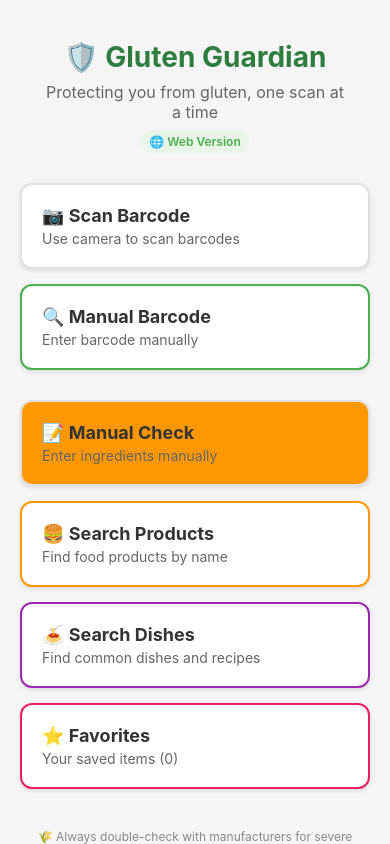
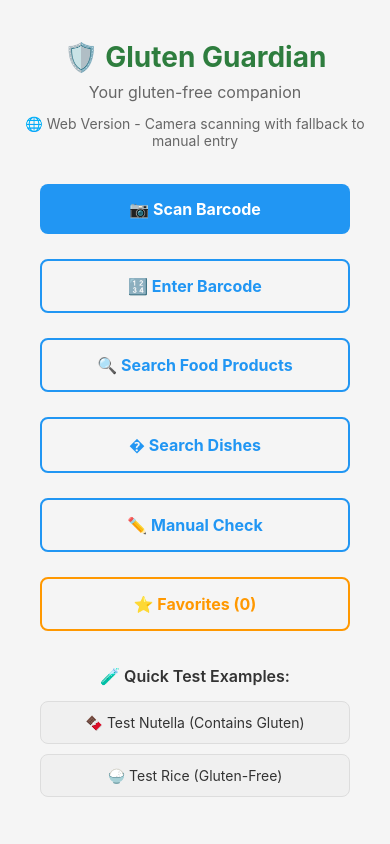
Before and after one commit to kevint024/gluten-guardian, a React Native app: screen / in a window 390 px wide. Built offline with nearby package versions, Linux system fonts and the light colour scheme.

Commit message:
Major web version improvements: Fix dialog spam, auto-start camera, improve dish search, match original UI

```diff
--- a/App-Web.js
+++ b/App-Web.js
@@ -182,13 +182,28 @@ export default function App() {
   const [isScanning, setIsScanning] = useState(false);
   const [cameraError, setCameraError] = useState(null);
   const [scannedBarcode, setScannedBarcode] = useState('');
+  const [lastErrorTime, setLastErrorTime] = useState(0); // Prevent error spam
   const scannerRef = useRef(null);
 
   useEffect(() => {
     loadFavorites();
     loadCache();
 
-    // Cleanup scanner when component unmounts
+    // Auto-start camera when on camera screen
+    if (currentScreen === 'camera' && !isScanning && !cameraError) {
+      startScanner();
+    }
+
+    // Cleanup scanner when component unmounts or leaving camera screen
+    return () => {
+      if (currentScreen !== 'camera') {
+        stopScanner();
+      }
+    };
+  }, [currentScreen]);
+
+  useEffect(() => {
+    // Cleanup on component unmount
     return () => {
       stopScanner();
     };
@@ -204,15 +219,6 @@ export default function App() {
       setIsScanning(true);
       setCameraError(null);
       setScannedBarcode('');
-
-      // Request camera permission
-      const stream = await navigator.mediaDevices.getUserMedia({
-        video: {
-          facingMode: 'environment', // Use back camera if available
-          width: { ideal: 640 },
-          height: { ideal: 480 }
-        }
-      });
 
       // Initialize Quagga scanner
       Quagga.init({
@@ -221,9 +227,9 @@ export default function App() {
           type: 'LiveStream',
           target: scannerRef.current,
           constraints: {
-            width: 640,
-            height: 480,
-            facingMode: 'environment'
+            width: { ideal: 640, min: 320 },
+            height: { ideal: 480, min: 240 },
+            facingMode: 'environment' // Use back camera if available
           }
         },
         decoder: {
@@ -232,22 +238,21 @@ export default function App() {
             'ean_reader',
             'ean_8_reader',
             'code_39_reader',
-            'code_39_vin_reader',
-            'codabar_reader',
             'upc_reader',
-            'upc_e_reader',
-            'i2of5_reader'
+            'upc_e_reader'
           ]
         },
         locate: true,
         locator: {
           halfSample: true,
           patchSize: 'medium'
-        }
+        },
+        numOfWorkers: 1,
+        frequency: 10
       }, (err) => {
         if (err) {
           console.error('Quagga initialization error:', err);
-          setCameraError('Failed to initialize camera scanner');
+          setCameraError('Failed to initialize camera scanner. Please try manual barcode entry.');
           setIsScanning(false);
           return;
         }
@@ -258,20 +263,24 @@ export default function App() {
         // Listen for barcode detection
         Quagga.onDetected((result) => {
           const code = result.codeResult.code;
-          if (code && code.length >= 8) { // Valid barcode length
+          if (code && code.length >= 8 && code.length <= 18) { // Valid barcode length
             setScannedBarcode(code);
-            stopScanner();
 
             // Auto-analyze the scanned barcode
             fetchProductData(code);
             switchToScreen('result');
+
+            // Stop scanner after successful scan
+            setTimeout(() => {
+              stopScanner();
+            }, 100);
           }
         });
       });
 
     } catch (error) {
       console.error('Camera access error:', error);
-      setCameraError('Camera access denied or not available');
+      setCameraError('Camera access denied or not available. Please allow camera access or use manual barcode entry.');
       setIsScanning(false);
     }
   };
@@ -468,13 +477,22 @@ export default function App() {
         const result = analyzeIngredients(product.ingredients_text);
         setAnalysisResult(result);
       } else {
-        webAlert('Product Not Found', 'This product is not in the Open Food Facts database.');
+        // Prevent spam by checking time since last error
+        const now = Date.now();
+        if (now - lastErrorTime > 3000) { // 3 second cooldown
+          setLastErrorTime(now);
+          webAlert('Product Not Found', 'This product is not in the Open Food Facts database. Try entering the barcode manually.');
+        }
         setProductData(null);
         setAnalysisResult(null);
       }
     } catch (error) {
       console.error('Error fetching product data:', error);
+      const now = Date.now();
+      if (now - lastErrorTime > 3000) { // 3 second cooldown
+        setLastErrorTime(now);
         webAlert('Error', 'Failed to fetch product information. Please check your internet connection.');
+      }
       setProductData(null);
       setAnalysisResult(null);
     } finally {
@@ -540,20 +558,77 @@ export default function App() {
     setSearchResults([]);
 
     try {
-      // Search local database first
+      let searchResults = [];
+
+      // 1. Search local database first
       const localResults = Object.keys(DISH_DATABASE)
         .filter(dish => dish.toLowerCase().includes(searchTerm.toLowerCase()))
         .map(dish => ({
           name: dish,
           ingredients: DISH_DATABASE[dish].ingredients,
           status: DISH_DATABASE[dish].status,
-          description: DISH_DATABASE[dish].description
+          description: DISH_DATABASE[dish].description,
+          source: 'Local Database'
         }));
 
-      validateAndSetSearchResults(localResults, 'dish');
+      searchResults = [...localResults];
+
+      // 2. Try MealDB API (Free, no key required)
+      if (searchResults.length < 4) {
+        try {
+          console.log('🔍 Searching MealDB for:', searchTerm);
+          const mealDBResponse = await fetch(`https://www.themealdb.com/api/json/v1/1/search.php?s=${encodeURIComponent(searchTerm)}`);
+          const mealDBData = await mealDBResponse.json();
+
+          if (mealDBData.meals && mealDBData.meals.length > 0) {
+            console.log(`✅ MealDB found ${mealDBData.meals.length} recipes`);
+
+            const mealDBResults = mealDBData.meals.slice(0, 4).map(meal => {
+              const ingredients = [];
+              for (let i = 1; i <= 20; i++) {
+                const ingredient = meal[`strIngredient${i}`];
+                if (ingredient && ingredient.trim()) {
+                  ingredients.push(ingredient.trim().toLowerCase());
+                }
+              }
+
+              const ingredientsText = ingredients.join(', ');
+              const analysis = analyzeIngredients(ingredientsText);
+
+              return {
+                name: meal.strMeal,
+                ingredients: ingredientsText,
+                status: analysis.status,
+                description: `${meal.strCategory} dish from ${meal.strArea}`,
+                source: 'MealDB',
+                image: meal.strMealThumb
+              };
+            });
+
+            searchResults = [...searchResults, ...mealDBResults.filter(result =>
+              result.ingredients && result.ingredients.trim() &&
+              !searchResults.some(existing => existing.name.toLowerCase() === result.name.toLowerCase())
+            )];
+          }
+        } catch (mealDBError) {
+          console.log('MealDB API not available:', mealDBError.message);
+        }
+      }
+
+      // 3. Fallback: Add some common dishes if no results found
+      if (searchResults.length === 0) {
+        const fallbackDishes = [
+          { name: 'No results found', ingredients: '', status: 'unknown', description: 'Try a different search term' }
+        ];
+        searchResults = fallbackDishes;
+      }
+
+      validateAndSetSearchResults(searchResults.slice(0, 8), 'dish');
+
     } catch (error) {
       console.error('Error searching dishes:', error);
       validateAndSetSearchResults([], 'dish');
+      webAlert('Error', 'Failed to search for dishes. Please check your internet connection.');
     } finally {
       setLoading(false);
     }
@@ -591,62 +666,76 @@ export default function App() {
 
   const renderHomeScreen = () => (
     <ScrollView style={styles.container} contentContainerStyle={styles.scrollContent}>
-      <StatusBar style="auto" />
       <View style={styles.header}>
         <Text style={styles.title}>🛡️ Gluten Guardian</Text>
-        <Text style={styles.subtitle}>Protecting you from gluten, one scan at a time</Text>
-        {Platform.OS === 'web' && (
-          <Text style={styles.webBadge}>🌐 Web Version</Text>
-        )}
-      </View>
-
-      <View style={styles.menuContainer}>
-        <TouchableOpacity
-          style={[styles.menuButton, styles.cameraButton]}
+        <Text style={styles.subtitle}>Your gluten-free companion</Text>
+        <Text style={styles.note}>🌐 Web Version - Camera scanning with fallback to manual entry</Text>
+      </View>
+
+      <View style={styles.buttonContainer}>
+        <TouchableOpacity
+          style={[styles.button, styles.primaryButton]}
           onPress={() => switchToScreen('camera')}
         >
-          <Text style={styles.menuButtonText}>📷 Scan Barcode</Text>
-          <Text style={styles.menuButtonSubtext}>Use camera to scan barcodes</Text>
-        </TouchableOpacity>
-
-        <TouchableOpacity
-          style={[styles.menuButton, styles.barcodeButton]}
+          <Text style={styles.buttonText}>📷 Scan Barcode</Text>
+        </TouchableOpacity>
+
+        <TouchableOpacity
+          style={[styles.button, styles.secondaryButton]}
           onPress={() => switchToScreen('manualBarcode')}
         >
-          <Text style={styles.menuButtonText}>🔍 Manual Barcode</Text>
-          <Text style={styles.menuButtonSubtext}>Enter barcode manually</Text>
-        </TouchableOpacity>
-
-        <TouchableOpacity
-          style={[styles.menuButton, styles.manualButton]}
+          <Text style={[styles.buttonText, styles.secondaryButtonText]}>🔢 Enter Barcode</Text>
+        </TouchableOpacity>
+
+        <TouchableOpacity
+          style={[styles.button, styles.secondaryButton]}
+          onPress={() => switchToScreen('searchFood')}
+        >
+          <Text style={[styles.buttonText, styles.secondaryButtonText]}>🔍 Search Food Products</Text>
+        </TouchableOpacity>
+
+        <TouchableOpacity
+          style={[styles.button, styles.secondaryButton]}
+          onPress={() => switchToScreen('searchDish')}
+        >
+          <Text style={[styles.buttonText, styles.secondaryButtonText]}>�️ Search Dishes</Text>
+        </TouchableOpacity>
+
+        <TouchableOpacity
+          style={[styles.button, styles.secondaryButton]}
           onPress={() => switchToScreen('manual')}
         >
-          <Text style={styles.menuButtonText}>📝 Manual Check</Text>
-          <Text style={styles.menuButtonSubtext}>Enter ingredients manually</Text>
-        </TouchableOpacity>
-
-        <TouchableOpacity
-          style={[styles.menuButton, styles.searchButton]}
-          onPress={() => switchToScreen('searchFood')}
-        >
-          <Text style={styles.menuButtonText}>🍔 Search Products</Text>
-          <Text style={styles.menuButtonSubtext}>Find food products by name</Text>
-        </TouchableOpacity>
-
-        <TouchableOpacity
-          style={[styles.menuButton, styles.dishButton]}
-          onPress={() => switchToScreen('searchDish')}
-        >
-          <Text style={styles.menuButtonText}>🍝 Search Dishes</Text>
-          <Text style={styles.menuButtonSubtext}>Find common dishes and recipes</Text>
-        </TouchableOpacity>
-
-        <TouchableOpacity
-          style={[styles.menuButton, styles.favoritesButton]}
+          <Text style={[styles.buttonText, styles.secondaryButtonText]}>✏️ Manual Check</Text>
+        </TouchableOpacity>
+
+        <TouchableOpacity
+          style={[styles.button, styles.tertiaryButton]}
           onPress={() => switchToScreen('favorites')}
         >
-          <Text style={styles.menuButtonText}>⭐ Favorites</Text>
-          <Text style={styles.menuButtonSubtext}>Your saved items ({favorites.length})</Text>
+          <Text style={[styles.buttonText, styles.tertiaryButtonText]}>⭐ Favorites ({favorites.length})</Text>
+        </TouchableOpacity>
+      </View>
+
+      <View style={styles.testSection}>
+        <Text style={styles.testTitle}>🧪 Quick Test Examples:</Text>
+        <TouchableOpacity
+          style={styles.testButton}
+          onPress={() => {
+            setBarcodeInput('3017620422003');
+            switchToScreen('manualBarcode');
+          }}
+        >
+          <Text style={styles.testButtonText}>🍫 Test Nutella (Contains Gluten)</Text>
+        </TouchableOpacity>
+
+        <TouchableOpacity
+          style={styles.testButton}
+          onPress={() => {
+            setManualIngredients('rice, water, salt');
+            switchToScreen('manual');
+          }}
+        >
+          <Text style={styles.testButtonText}>🍚 Test Rice (Gluten-Free)</Text>
         </TouchableOpacity>
       </View>
 
@@ -662,26 +751,22 @@ export default function App() {
     <ScrollView style={styles.container} contentContainerStyle={styles.scrollContent}>
       <View style={styles.header}>
         <Text style={styles.title}>📷 Camera Scanner</Text>
-        <Text style={styles.subtitle}>Point camera at barcode to scan</Text>
+        <Text style={styles.subtitle}>Point camera at barcode to scan automatically</Text>
       </View>
 
       <View style={styles.cameraContainer}>
         {cameraError ? (
           <View style={styles.errorContainer}>
             <Text style={styles.errorText}>❌ {cameraError}</Text>
-            <Text style={styles.errorSubtext}>
-              Try manual barcode entry instead, or check camera permissions.
-            </Text>
 
             <TouchableOpacity
               style={[styles.button, styles.manualButton]}
               onPress={() => switchToScreen('manualBarcode')}
             >
-              <Text style={styles.buttonText}>Manual Entry Instead</Text>
+              <Text style={styles.buttonText}>📝 Manual Barcode Entry</Text>
             </TouchableOpacity>
           </View>
         ) : (
-          <>
           <View style={styles.scannerContainer}>
             <div
               ref={scannerRef}
@@ -700,7 +785,7 @@ export default function App() {
             {isScanning && (
               <View style={styles.scanningOverlay}>
                 <Text style={styles.scanningText}>🔍 Scanning for barcodes...</Text>
-                  <Text style={styles.scanningSubtext}>Position barcode in camera view</Text>
+                <Text style={styles.scanningSubtext}>Hold barcode steady in camera view</Text>
               </View>
             )}
 
@@ -709,33 +794,14 @@ export default function App() {
                 <Text style={styles.scannedText}>✅ Scanned: {scannedBarcode}</Text>
               </View>
             )}
-            </View>
-
-            <View style={styles.cameraControls}>
-              {!isScanning ? (
-                <TouchableOpacity
-                  style={[styles.button, styles.startScanButton]}
-                  onPress={startScanner}
-                >
-                  <Text style={styles.buttonText}>📷 Start Camera</Text>
-                </TouchableOpacity>
-              ) : (
-                <TouchableOpacity
-                  style={[styles.button, styles.stopScanButton]}
-                  onPress={stopScanner}
-                >
-                  <Text style={styles.buttonText}>⏹️ Stop Scanning</Text>
-                </TouchableOpacity>
-              )}
 
             <TouchableOpacity
               style={[styles.button, styles.manualFallbackButton]}
               onPress={() => switchToScreen('manualBarcode')}
             >
-                <Text style={styles.buttonText}>Manual Entry</Text>
-              </TouchableOpacity>
-            </View>
-          </>
+              <Text style={styles.buttonText}>📝 Manual Entry Instead</Text>
+            </TouchableOpacity>
+          </View>
         )}
 
         <TouchableOpacity
@@ -1557,6 +1623,72 @@ const styles = StyleSheet.create({
     fontWeight: 'bold',
   },
 
+  // Home screen styles to match original
+  note: {
+    fontSize: 14,
+    color: '#666',
+    textAlign: 'center',
+    marginTop: 5,
+  },
+
+  buttonContainer: {
+    paddingHorizontal: 20,
+    gap: 15,
+  },
+
+  primaryButton: {
+    backgroundColor: '#2196F3',
+  },
+
+  secondaryButton: {
+    backgroundColor: 'transparent',
+    borderWidth: 2,
+    borderColor: '#2196F3',
+  },
+
+  tertiaryButton: {
+    backgroundColor: 'transparent',
+    borderWidth: 2,
+    borderColor: '#FF9800',
+  },
+
+  secondaryButtonText: {
+    color: '#2196F3',
+  },
+
+  tertiaryButtonText: {
+    color: '#FF9800',
+  },
+
+  testSection: {
+    paddingHorizontal: 20,
+    marginTop: 30,
+    marginBottom: 20,
+  },
+
+  testTitle: {
+    fontSize: 16,
+    fontWeight: '600',
+    color: '#333',
+    marginBottom: 15,
+    textAlign: 'center',
+  },
+
+  testButton: {
+    backgroundColor: '#f0f0f0',
+    padding: 12,
+    borderRadius: 8,
+    marginBottom: 10,
+    borderWidth: 1,
+    borderColor: '#ddd',
+  },
+
+  testButtonText: {
+    fontSize: 14,
+    color: '#333',
+    textAlign: 'center',
+  },
+
   footer: {
     marginTop: 40,
     alignItems: 'center',
```
Lines whose indentation alone changed are shown as unchanged.
